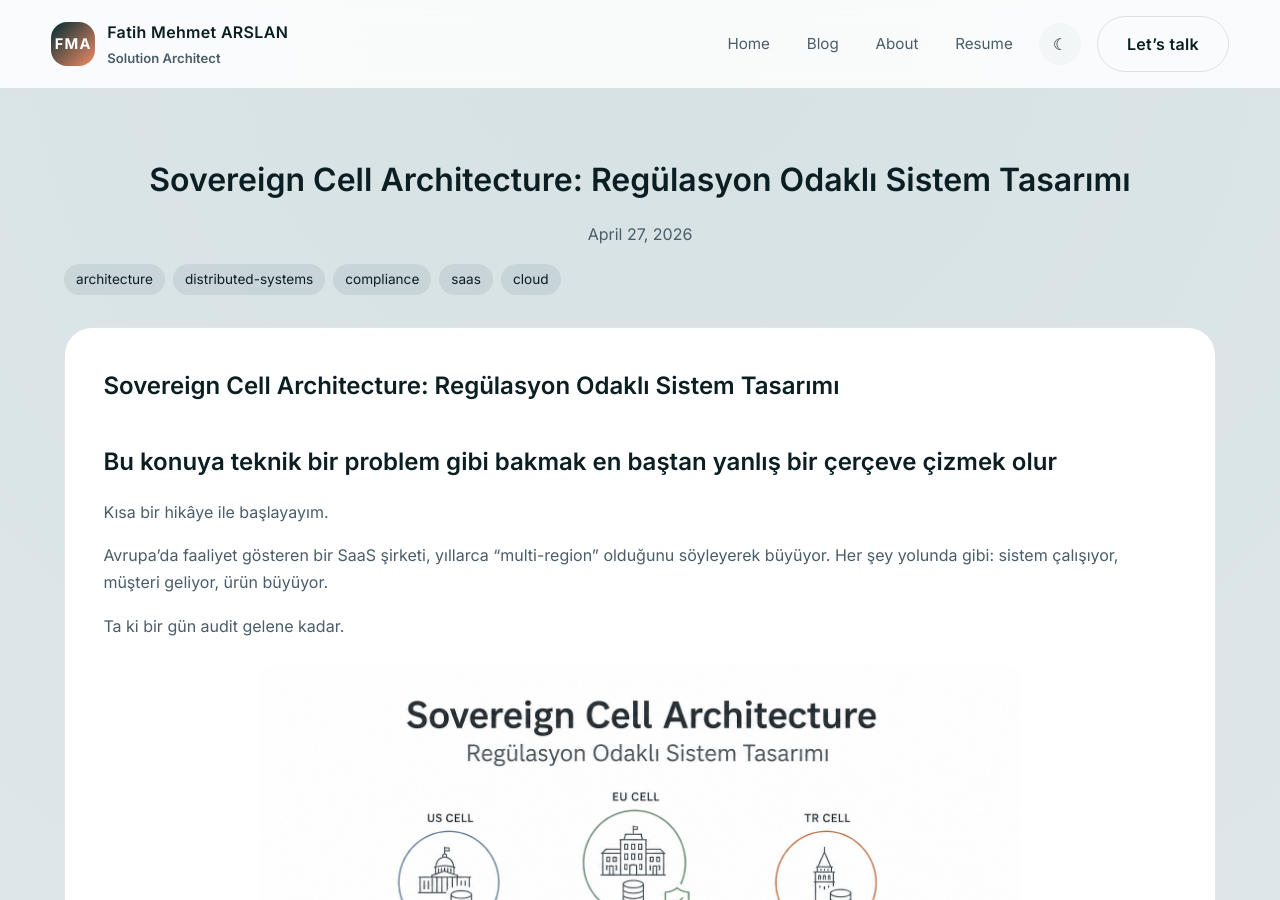
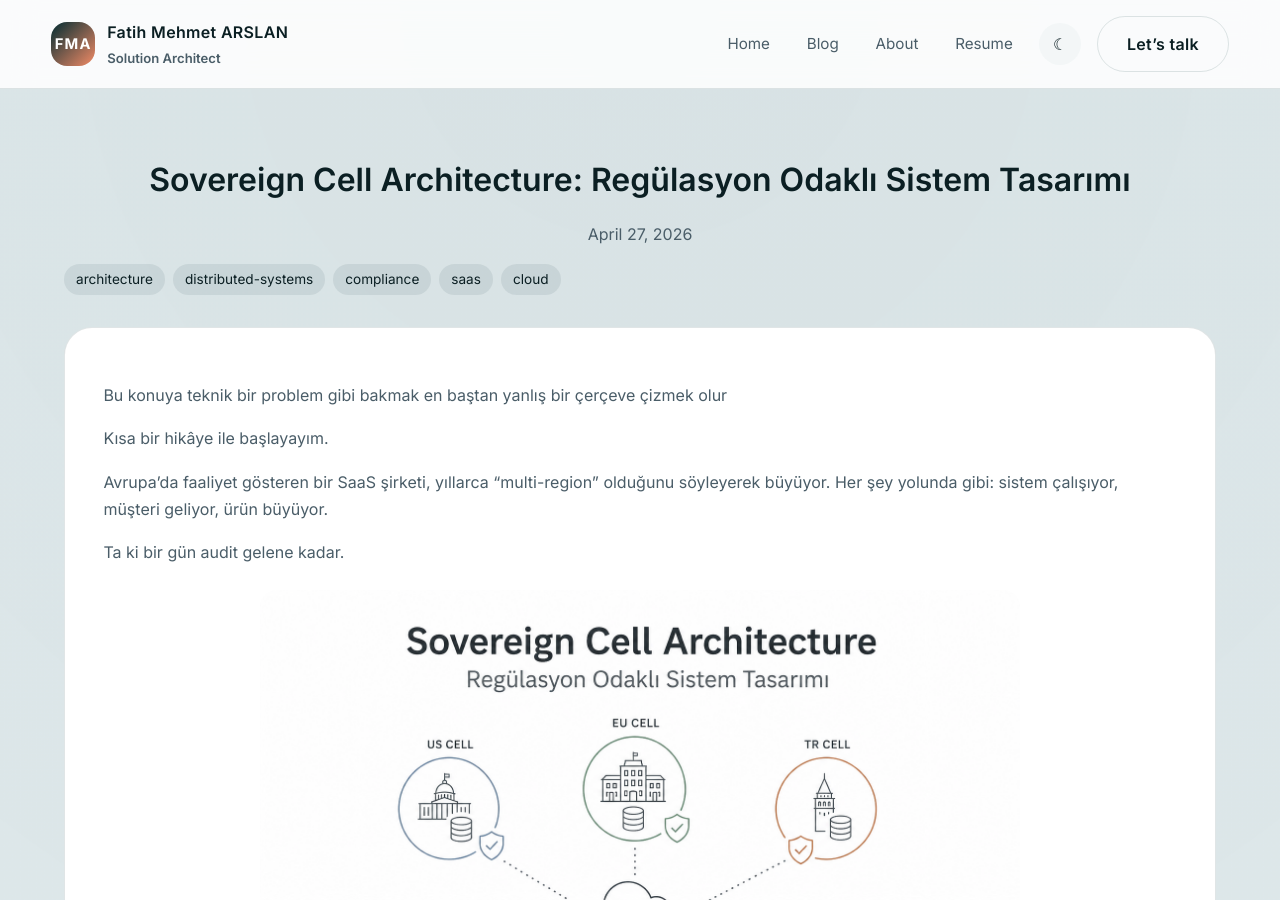
Before and after one commit to fmarslan/fmarslan.github.io, a Jekyll site: the page built from _posts/2026-04-27-sovereign-cell-architecture-regulation-driven-design.md, in a window 1280 px wide and 900 px high. Built offline with Jekyll 4.4.1, drawn with Linux system fonts in a browser that asks for light colours.

Commit message:
Update 2026-04-27-sovereign-cell-architecture-regulation-driven-design.md

```diff
--- a/_posts/2026-04-27-sovereign-cell-architecture-regulation-driven-design.md
+++ b/_posts/2026-04-27-sovereign-cell-architecture-regulation-driven-design.md
@@ -6,9 +6,7 @@ image: /assets/images/sovereign-cell-architecture-cover.jpg
 tags: [architecture, distributed-systems, compliance, saas, cloud]
 ---
 
-# Sovereign Cell Architecture: Regülasyon Odaklı Sistem Tasarımı
-
-## Bu konuya teknik bir problem gibi bakmak en baştan yanlış bir çerçeve çizmek olur
+Bu konuya teknik bir problem gibi bakmak en baştan yanlış bir çerçeve çizmek olur
 
 Kısa bir hikâye ile başlayayım.
 
```
